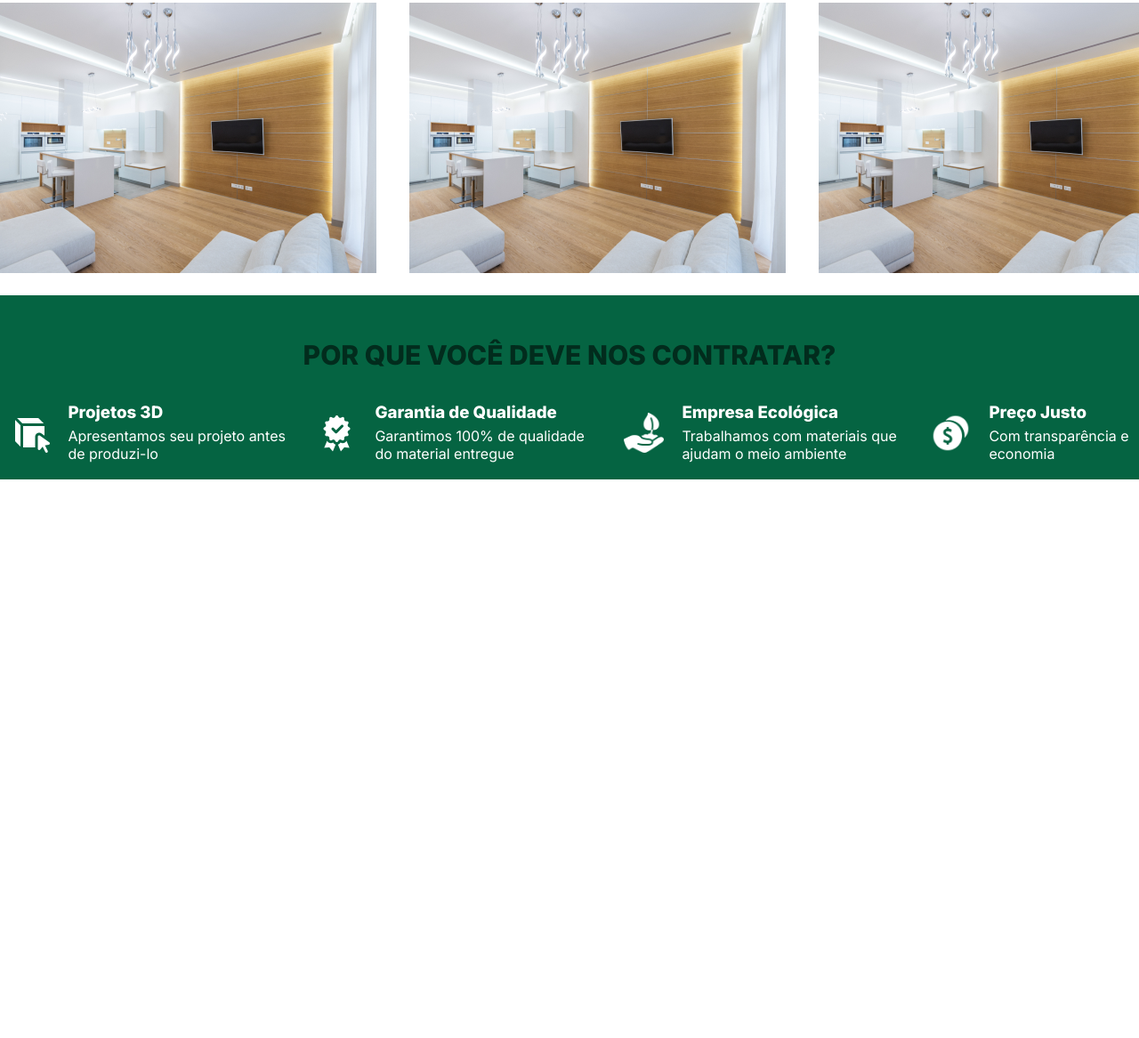
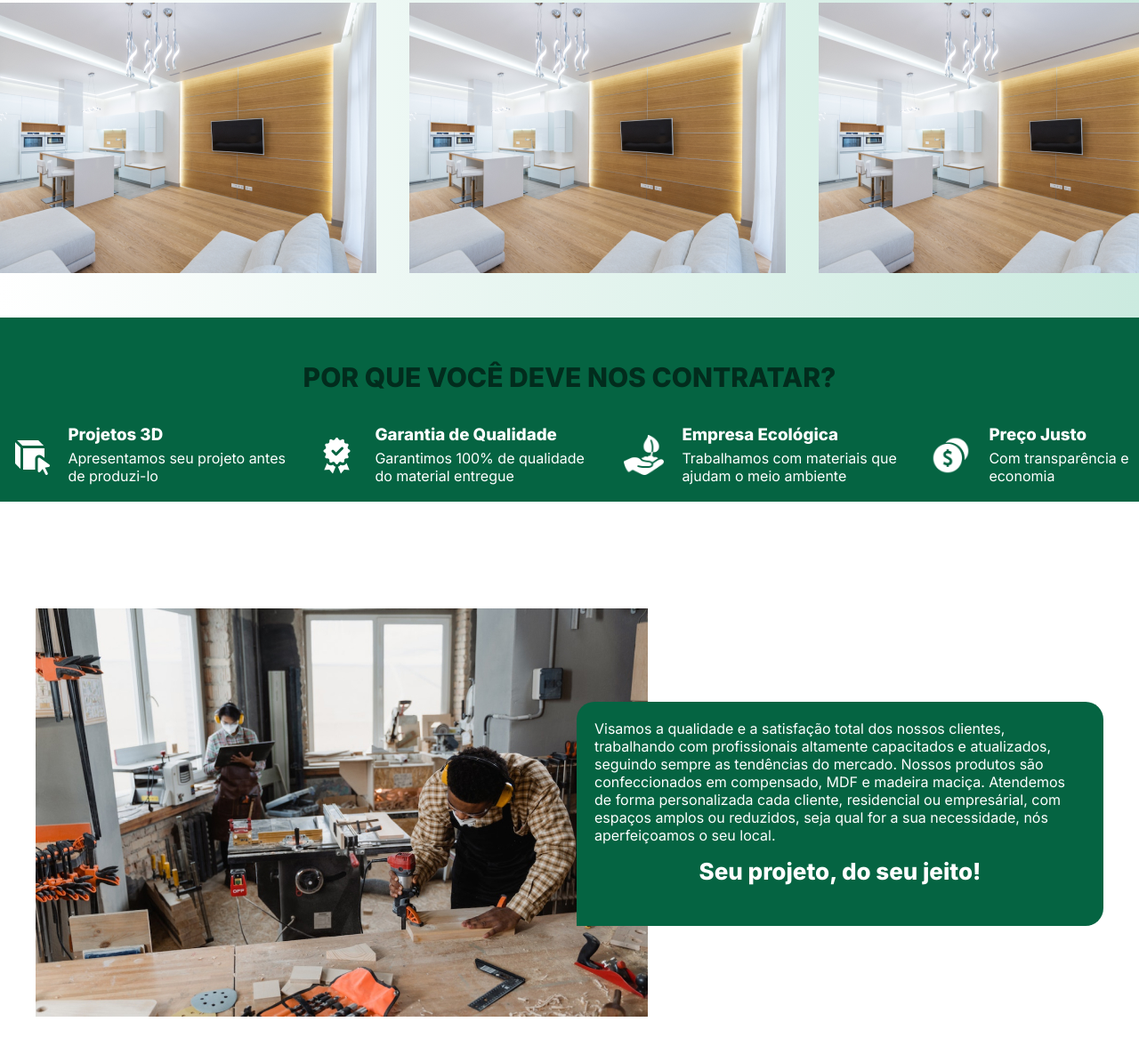
Before and after one commit to T0NIM/EsquadroMoveis, a plain HTML site: page index.html in a window 1280 px wide. Shown: the part 1242-2409 px from the top of the page at 89% size. Before the commit the page ends 1781 px from the top, so only its background shows below. Drawn offline with Linux system fonts and the light colour scheme.

Commit message:
commit-11-09-2023

```diff
--- a/index.html
+++ b/index.html
@@ -112,6 +112,7 @@
                 <img src="assets/Image2.png" alt="projeto quarto">
             </div>
         </div>
+    </div>
     <div class="diferenciais">
         <h1 class="titulo-diferenciais">POR QUE VOCÊ DEVE NOS CONTRATAR?</h1>
         <div class="container-diferenciais">
@@ -153,6 +154,29 @@
             </div>
         </div>
     </div>
+    <div class="avaliacoes">
+        <script src="https://static.elfsight.com/platform/platform.js" data-use-service-core defer></script>
+        <div class="elfsight-app-8773d576-b499-4fc1-92f8-93eaacf4b11c"></div>
+    </div>
+    <div class="service-container"  id="institucional">
+        <div class="cg">
+        <div class="service-content">
+            <div class="service-content-box">
+                <div class="service-content-box-left">
+                    <img src="assets/img-institucional.jpg"  alt="" />
+                </div>
+                <div class="service-content-box-right">
+                    <p>Visamos a qualidade e a satisfação total dos nossos clientes, trabalhando com profissionais altamente
+                    capacitados e atualizados, seguindo sempre as tendências do mercado. Nossos produtos são
+                    confeccionados em compensado, MDF e madeira maciça. Atendemos de forma personalizada cada cliente,
+                    residencial ou empresárial, com espaços amplos ou reduzidos, seja qual for a sua necessidade, nós
+                    aperfeiçoamos o seu local.
+                    </p>
+                    <h3>Seu projeto, do seu jeito!</h3>
+                </div>
+            </div>
+        </div>
+        </div>
     </div>
 </body>
 </html>
--- a/style.css
+++ b/style.css
@@ -161,6 +161,8 @@ header{
     display: flex;
     flex-direction: column;
     gap: 25px;
+    padding-bottom: 50px;
+    background-image: linear-gradient(to right, white, #CBEADF);
 }
 
 
@@ -238,3 +240,43 @@ header{
 .bloco-txt h3,p{
     margin: 0;
 }
+
+.avaliacoes{
+    padding: 50px 0;
+}
+
+.service-container{
+    background-color: white;
+    display: flex;
+    justify-content: center;
+    align-items: center;
+    padding: 20px;
+}
+
+.service-content{
+    display: flex;
+    align-items: center;
+}
+
+.service-content-box {
+    display: flex;
+    align-items: center;
+    max-width: 1200px;
+}
+
+
+.service-content-box-right {
+    background-color: #056442;
+    color: #fff;
+    padding: 20px;
+    border-radius: 20px;
+    border-bottom-left-radius: 0;
+    margin-left: -80px; /* Margem negativa para sobrepor a imagem */
+    z-index: 1;
+}
+
+.service-content-box-right h3 {
+    margin-top: 15px;
+    font-size: 26px;
+    text-align: center;
+}
```
Also changed, not shown: assets/img-institucional.jpg (added). Lines whose indentation alone changed are shown as unchanged.
